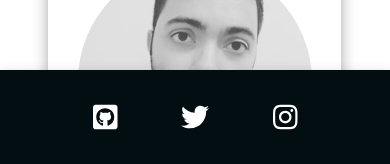
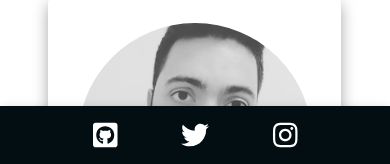
Before and after one commit to hexacommunity/hexa-official-web, a React (Vite) app: page /team in a window 390 px wide. Shown: the part 678-842 px from the top of the page. Built offline with nearby package versions, Linux system fonts and the light colour scheme.

Commit message:
change bundler (from parcel to vite). Responsiveness issue was related to parcel bundler

```diff
--- a/index.html
+++ b/index.html
@@ -1,11 +1,12 @@
 <!DOCTYPE html>
 <html lang="en">
   <head>
-    <meta charset="utf-8" />
+    <meta charset="UTF-8" />
+    <meta name="viewport" content="width=device-width, initial-scale=1.0" />
     <title>Hexa Community</title>
   </head>
   <body>
     <div id="root"></div>
-    <script src="./index.jsx"></script>
+    <script type="module" src="./index.jsx"></script>
   </body>
 </html>
--- a/src/components/common/Navbar.jsx
+++ b/src/components/common/Navbar.jsx
@@ -6,7 +6,7 @@ import { Logo } from './navbar/Logo';
 
 const useStyles = makeStyles((theme) => ({
   navbarContainer: {
-    background: COLORS.navBar,
+    backgroundColor: COLORS.navBar,
     minHeight: '60px',
     [theme.breakpoints.down('sm')]: {
       minHeight: '96px'
@@ -29,6 +29,7 @@ const useStyles = makeStyles((theme) => ({
 
 export const Navbar = () => {
   const classes = useStyles();
+
   const links = [
     {
       path: '/team',
--- a/src/components/common/SocialAccountsBar.jsx
+++ b/src/components/common/SocialAccountsBar.jsx
@@ -17,10 +17,14 @@ const useStyles = makeStyles((theme) => ({
     display: 'flex',
     justifyContent: 'center',
     listStyle: 'none',
-    minHeight: '60px',
-    [theme.breakpoints.down('sm')]: {
-      minHeight: '96px'
-    }
+    minHeight: '60px'
+  },
+  mobileSocialAccountsBar: {
+    background: COLORS.navBar,
+    display: 'flex',
+    justifyContent: 'center',
+    listStyle: 'none',
+    minHeight: '96px'
   },
   socialLinkItem: {
     transition: 'transform 250ms',
@@ -57,13 +61,14 @@ export const SocialAccountsBar = () => {
   const classes = useStyles();
 
   let iconCss = isMobile ? classes.mobilLinkItem : classes.socialLinkItem;
-  let iconSize = isMobile ? '4x' : '2x';
+  let iconSize = isMobile ? '5x' : '2x';
+  let barCss = isMobile ? classes.mobileSocialAccountsBar : classes.socialAccountsBar;
 
   const accounts = hexa.accounts;
 
   return (
     <AppBar position="fixed" className={classes.appBar}>
-      <Toolbar className={classes.socialAccountsBar}>
+      <Toolbar className={barCss}>
         {renderSocialMediaIcons({ classes, accounts, iconCss, iconSize })}
       </Toolbar>
     </AppBar>
--- a/src/components/home/Jumbotron.jsx
+++ b/src/components/home/Jumbotron.jsx
@@ -15,13 +15,16 @@ const useStyles = makeStyles((theme) => ({
     justifyContent: 'center'
   },
   bannerImage: {
-    width: '400px'
-  },
-  mobileBannerImage: {
-    width: '500px'
+    width: '350px',
+    [theme.breakpoints.down('sm')]: {
+      width: '200px'
+    }
   },
   intro: {
-    marginTop: '4vh'
+    marginTop: '4vh',
+    [theme.breakpoints.down('sm')]: {
+      fontSize: '14px'
+    }
   },
   mobileIntro: {
     marginTop: '6vh',
@@ -31,11 +34,10 @@ const useStyles = makeStyles((theme) => ({
 
 export const Jumbotron = () => {
   const classes = useStyles();
-  let bannerCss = isMobile ? classes.mobileBannerImage : classes.bannerImage;
   let introCss = isMobile ? classes.mobileIntro : classes.intro;
   return (
     <div className={classes.jumbotronContainer}>
-      <img src={hexaLogo} alt="hexa-official-icon" className={bannerCss} />
+      <img src={hexaLogo} alt="hexa-official-icon" className={classes.bannerImage} />
       <Typography variant="h6" className={introCss}>
         {home.intro}
       </Typography>
--- a/src/components/team/TeamCard.jsx
+++ b/src/components/team/TeamCard.jsx
@@ -22,7 +22,10 @@ const useStyles = makeStyles((theme) => ({
     objectFit: 'cover'
   },
   content: {
-    textAlign: 'center'
+    textAlign: 'center',
+    [theme.breakpoints.down('sm')]: {
+      fontSize: '20px'
+    }
   },
   socialMediaPanel: {
     width: '100%',
--- a/src/components/team/TeamMembers.jsx
+++ b/src/components/team/TeamMembers.jsx
@@ -11,9 +11,14 @@ const useStyles = makeStyles((theme) => ({
     flexDirection: 'column',
     alignItems: 'center',
     justifyContent: 'center',
-    marginTop: '13vh'
+    marginTop: '13vh',
+    [theme.breakpoints.down('sm')]: {
+      marginTop: '20vh',
+      marginBottom: '15vh'
+    }
   },
   teamMemberCardsPanel: {
+    heigth: '100%',
     alignContent: 'center',
     justifyContent: 'center',
     alignItems: 'center'
@@ -31,10 +36,10 @@ export const TeamMembers = () => {
         Kurucular
       </Typography>
       <Grid container spacing={6} className={classes.teamMemberCardsPanel}>
-        <Grid item xs={12} lg={4}>
+        <Grid item xs={12} md={6} lg={4}>
           <TeamCard person={team[0]} imageSrc={baris_pp} />
         </Grid>
-        <Grid item xs={12} lg={4}>
+        <Grid item xs={12} md={6} lg={4}>
           <TeamCard person={team[1]} imageSrc={kerem_pp} />
         </Grid>
       </Grid>
--- a/src/views/Home.jsx
+++ b/src/views/Home.jsx
@@ -1,7 +1,6 @@
 import React from 'react';
 import { makeStyles, Grid } from '@material-ui/core';
 import { Jumbotron } from '../components/home/Jumbotron';
-import { TeamMembers } from '../components/team/TeamMembers';
 
 const useStyles = makeStyles((theme) => ({
   homeContainer: {
```
Also changed, not shown: package.json (+4 -3 lines).
